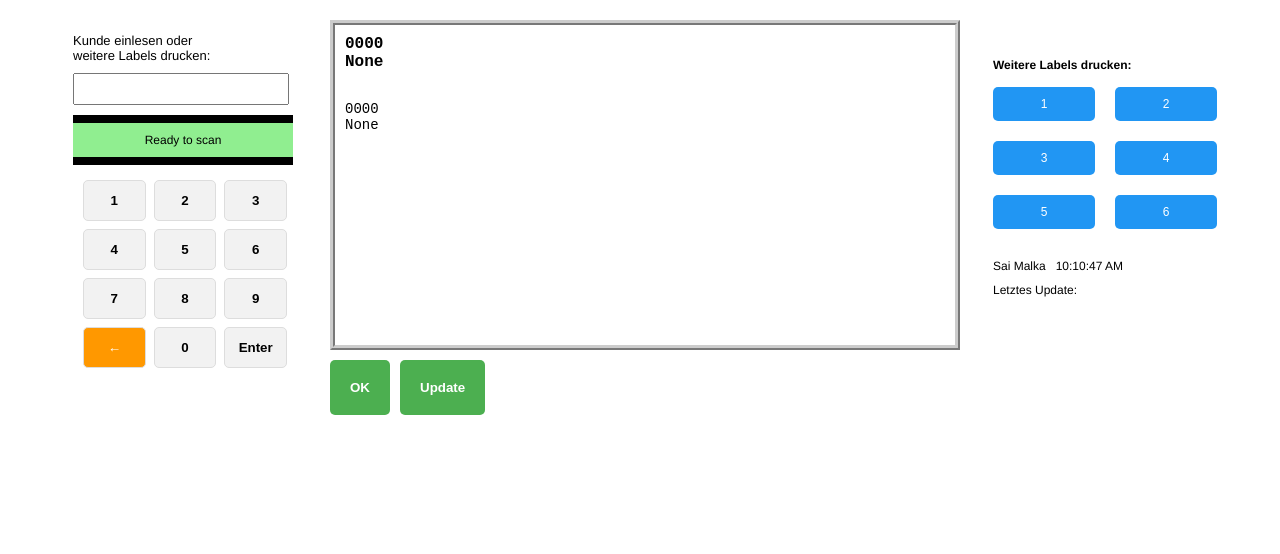
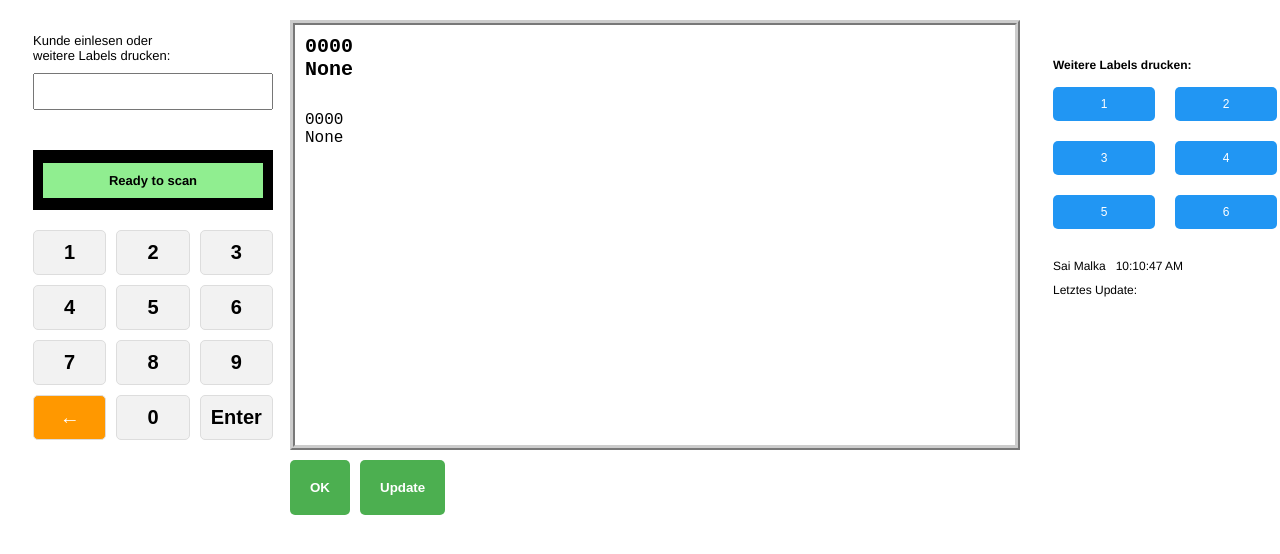
Before and after one commit to Harshith38/bwpost_trennkarte, a plain HTML site: page trennkarte.html in a window 1280 px wide. Drawn offline with Linux system fonts and the light colour scheme.

Commit message:
add layout change in trennkarte_copy.css, trennkarte.css is original

```diff
--- a/trennkarte.html
+++ b/trennkarte.html
@@ -4,7 +4,9 @@
     <meta charset="UTF-8">
     <meta name="viewport" content="width=device-width, initial-scale=1.0">
     <title>Trennkarte Erstellen</title>
-    <link rel="stylesheet" href="trennkarte.css">
+    <!--<link rel="stylesheet" href="trennkarte.css">-->
+    <link rel="stylesheet" href="trennkarte_copy.css">
+
 </head>
 <body>
     <div class="container">
--- /dev/null
+++ b/trennkarte_copy.css
@@ -0,0 +1,225 @@
+body {
+    font-family: Helvetica, Arial, sans-serif;
+    margin: 0;
+    padding: 0;
+}
+
+.container {
+    display: grid;
+    grid-template-columns: 250px 1fr 250px;
+    gap: 20px;
+    padding: 20px;
+    height: 500px;
+    width: 1250px;
+    margin: 0 auto;
+}
+
+/* Left Section - Scan Frame */
+.content1 {
+    display: flex;
+    flex-direction: column;
+    padding: 13px;
+    width: 240px;
+    margin-right:20px ;
+}
+
+.kunde-einlesen {
+    display: flex;
+    flex-direction: column;
+}
+
+.kunde-einlesen label {
+    font-size: 13px;
+    background-color: white;
+    margin-bottom: 10px;
+}
+
+.kunde-nummer {
+    width: 11.3em;
+    font-size: 20px;
+    padding: 5px;
+    margin-bottom: 40px;
+}
+
+.frame1 {
+    width: 240px;
+    height: 60px;
+    display: flex;
+    justify-content: center;
+    align-items: center;
+    background-color: black;
+    margin-bottom: 20px;
+}
+
+.status-label {
+    background-color: lightgreen;
+    padding: 10px;
+    width: 200px;
+    font-size: 13px;
+    font-weight: bold;
+    text-align: center;
+}
+
+.content4 {
+    margin-top: 30px;
+}
+
+.system-info {
+    display: flex;
+    gap: 10px;
+    font-size: 12px;
+}
+
+.destop-name {
+    background-color: white;
+}
+
+.update-info {
+    margin-top: 10px;
+    font-size: 12px;
+}
+
+/* Middle Section - Customer Display */
+.content2 {
+    display: flex;
+    flex-direction: column;
+}
+
+.frame2 {
+    border: 5px ridge #ccc;
+    width: 700px;
+    height: 400px;
+    margin-bottom: 10px;
+    padding: 10px;
+}
+
+.current-customer-label, .current-customer-number {
+    font-family: "Roboto Mono", monospace;
+    font-size: 20px;
+    font-weight: bold;
+    width: 550px;
+    text-align: left;
+    word-wrap: break-word;
+}
+
+.current-customer-label{
+    margin-bottom: 30px;
+}
+
+.previous-customer-label, .previous-customer-number{
+    font-family: "Roboto Mono", monospace;
+    font-size: 16px;
+    width: 400px;
+    text-align: left;
+    word-wrap: break-word;
+}
+
+.previous-customer-number{
+    margin-top: 30px;
+}
+
+.action-buttons {
+    display: flex;
+    gap: 10px;
+}
+
+.ok-button, .update-button {
+    padding: 20px;
+    background-color: #4CAF50;
+    color: white;
+    border: none;
+    border-radius: 5px;
+    cursor: pointer;
+    font-weight: bold;
+}
+
+.ok-button:hover, .update-button:hover {
+    background-color: #45a049;
+}
+
+/* Right Section - Print Labels
+.content3 {
+    padding: 15px 10px;
+    width: 240px;
+    height: 250px;
+}*/
+
+
+.number-buttons {
+    display: grid;
+    grid-template-columns: repeat(3, 1fr);
+    gap: 10px;
+}
+
+.number-button {
+    padding: 10px;
+    font-size: 20px;
+    text-align: center;
+    border-radius: 5px;
+    background-color: #f2f2f2;
+    border: 1px solid #ddd;
+    cursor: pointer;
+    font-weight: bold;
+    transition: background-color 0.2s;
+}
+
+.number-button:hover {
+    background-color: #ddd;
+}
+
+.number-button:active {
+    background-color: #ccc;
+}
+
+/* Clear button styling */
+.number-button.clear {
+    background-color: #ff9800;
+    color: white;
+}
+
+.number-button.clear:hover {
+    background-color: #e68a00;
+}
+
+
+.print-container{
+    display: flex;
+    flex-direction: column;
+    padding: 13px;
+}
+
+/* Print label buttons */
+.print-label-buttons {
+    display: grid;
+    grid-template-columns: repeat(2, 1fr);
+    gap: 20px;
+    margin-top: 0px;
+}
+
+.print-labels-header {
+    font-size: 12px;
+    margin-bottom: 15px;
+    text-align: left;
+    font-weight: bold;
+    margin-top: 25px;
+}
+
+.print-button {
+    padding: 10px;
+    text-align: center;
+    background-color: #2196F3;
+    color: white;
+    border: none;
+    border-radius: 5px;
+    cursor: pointer;
+    font-size: 12px;
+    transition: background-color 0.2s;
+}
+
+.print-button:hover {
+    background-color: #0b7dda;
+}
+
+.print-button:active {
+    background-color: #0a6bbd;
+}
```
